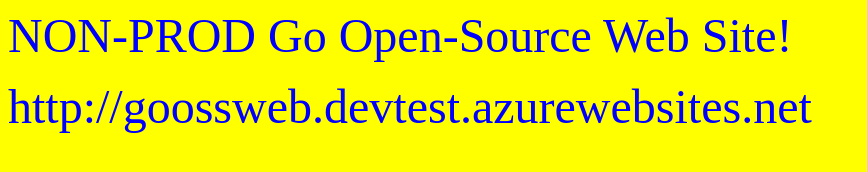
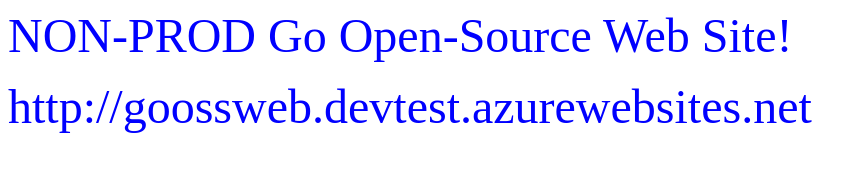
Before and after one commit to rotemrozmarin/AzureAppServ, a plain HTML site: page index.html in a window 1280 px wide. Shown: the whole page, without its empty margins (0-867 px from the left). Drawn offline with Linux system fonts and the light colour scheme.

Commit message:
Update index.html

```diff
--- a/index.html
+++ b/index.html
@@ -1,6 +1,6 @@
 <html>
 <header><title>This is title</title></header>
-<body style="background-color:yellow;">
+<body style="background-color:non;">
 <font size="18" color="blue">NON-PROD Go Open-Source Web Site!</font>
   </p>
 <font size="8" color="blue">http://goossweb.devtest.azurewebsites.net</font>
```
